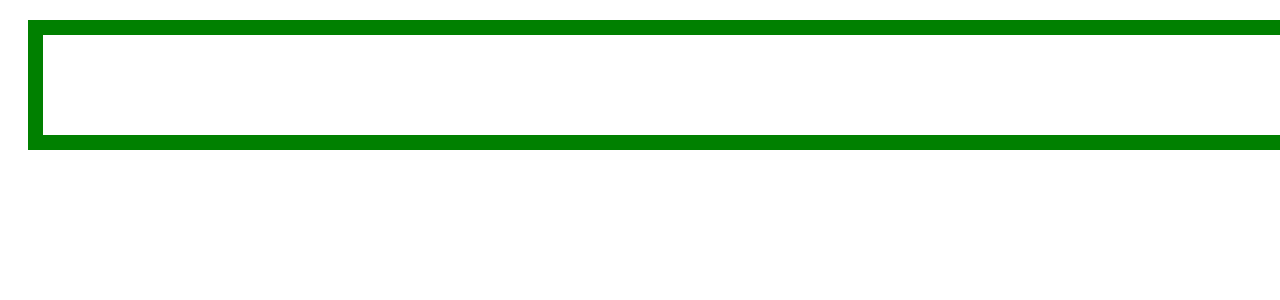
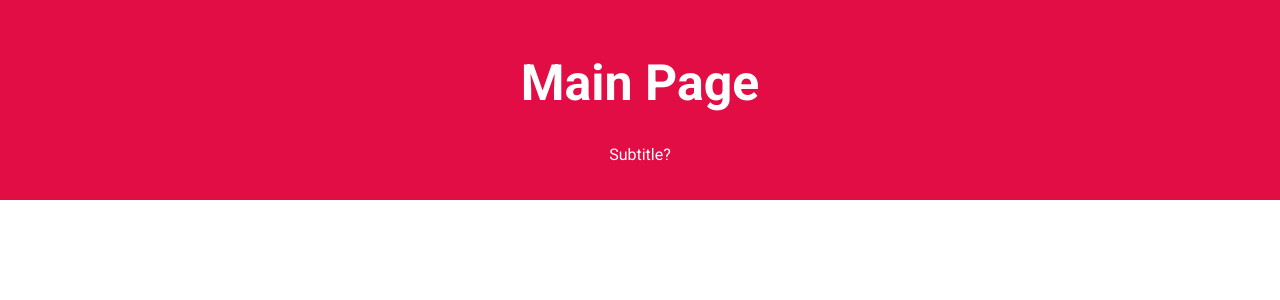
Before and after one commit to Ocisor/Coding, a PHP site: page /base.html in a window 1280 px wide. Shown: the top 300 px of the page. Run offline with PHP 8.4, Linux system fonts and the light colour scheme.

Commit message:
CSS updates

```diff
--- a/Personal Coding/Websites/TheFinalsStrats/base.html
+++ b/Personal Coding/Websites/TheFinalsStrats/base.html
@@ -3,11 +3,20 @@
 <head>
     <link rel="stylesheet" href="styles.css">
     <link rel="icon" type="image/gif" href="icon.jpg">
+    <link href="https://fonts.googleapis.com/css2?family=Roboto:wght@400;700&display=swap" rel="stylesheet">
     <meta name="viewport" content="width=device-width, initial-scale=1.0">
     <title>The Finals</title>
 </head>
 <body>
-    <div>
+    <div class="banner">
+    <h1>
+        Main Page
+    </h1>
+    <p>
+        Subtitle?
+    </p>
+    </div>
+    <div class="Box">
 
     </div>
 </body>
--- a/Personal Coding/Websites/TheFinalsStrats/styles.css
+++ b/Personal Coding/Websites/TheFinalsStrats/styles.css
@@ -1,6 +1,30 @@
-div {
-    width: 90vw;
-    border: 15px solid green;
+* {
+    font-family: 'Roboto', sans-serif;
+}
+
+h1 {
+    font-size : 50px
+}
+
+.box {
+    width : 100vw -15;
+    border: 15px solid rgb(226, 13, 69);
     padding: 50px;
-    margin: 20px;
-  }
+    margin: 0px;
+    background-color: rgb(226, 13, 69);
+    box-sizing: border-box;
+    border-radius: 10px;
+}
+
+.banner {
+    width: 100%;
+    background-color: rgb(226, 13, 69);
+    color: white;
+    text-align: center;
+    padding: 20px 0;
+    position: fixed;
+    top: 0;
+    left: 0;
+    right: 0;
+    z-index: 1000;
+}
```
